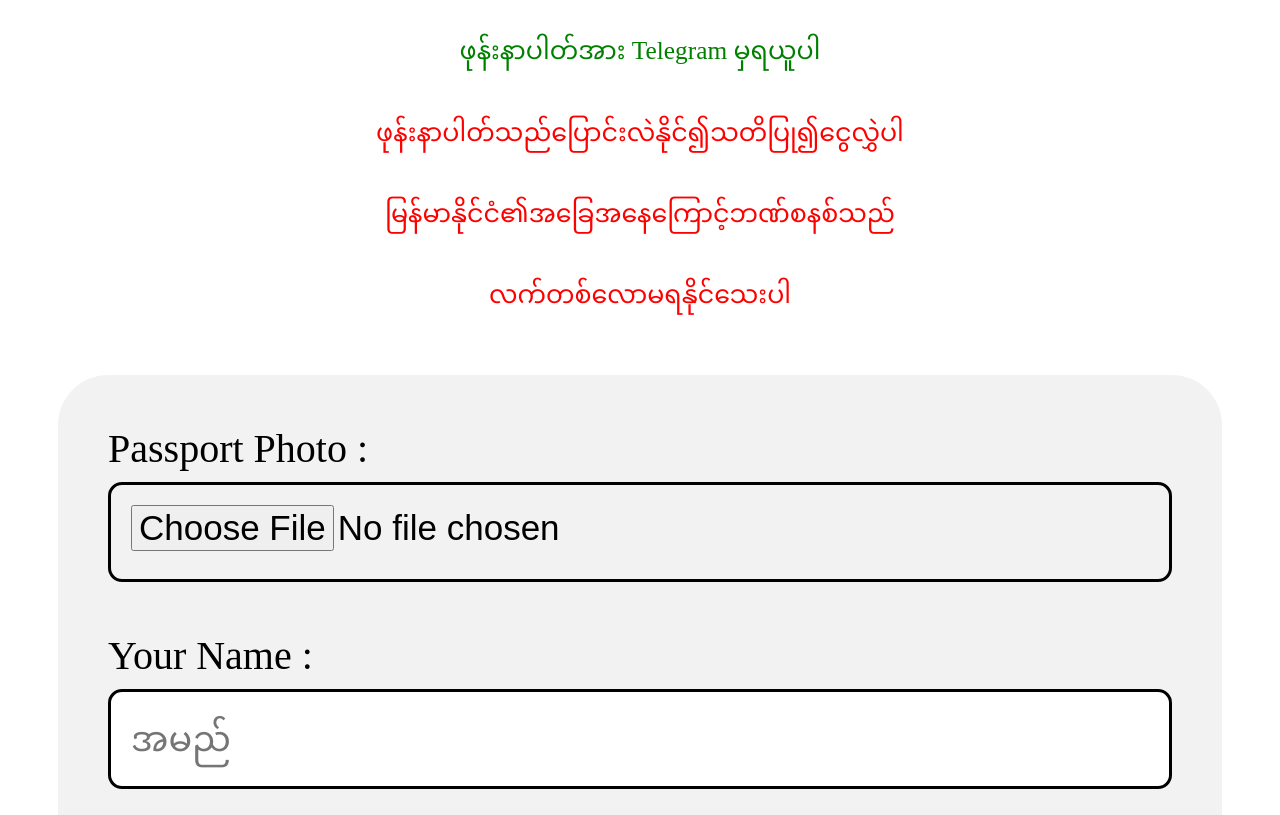
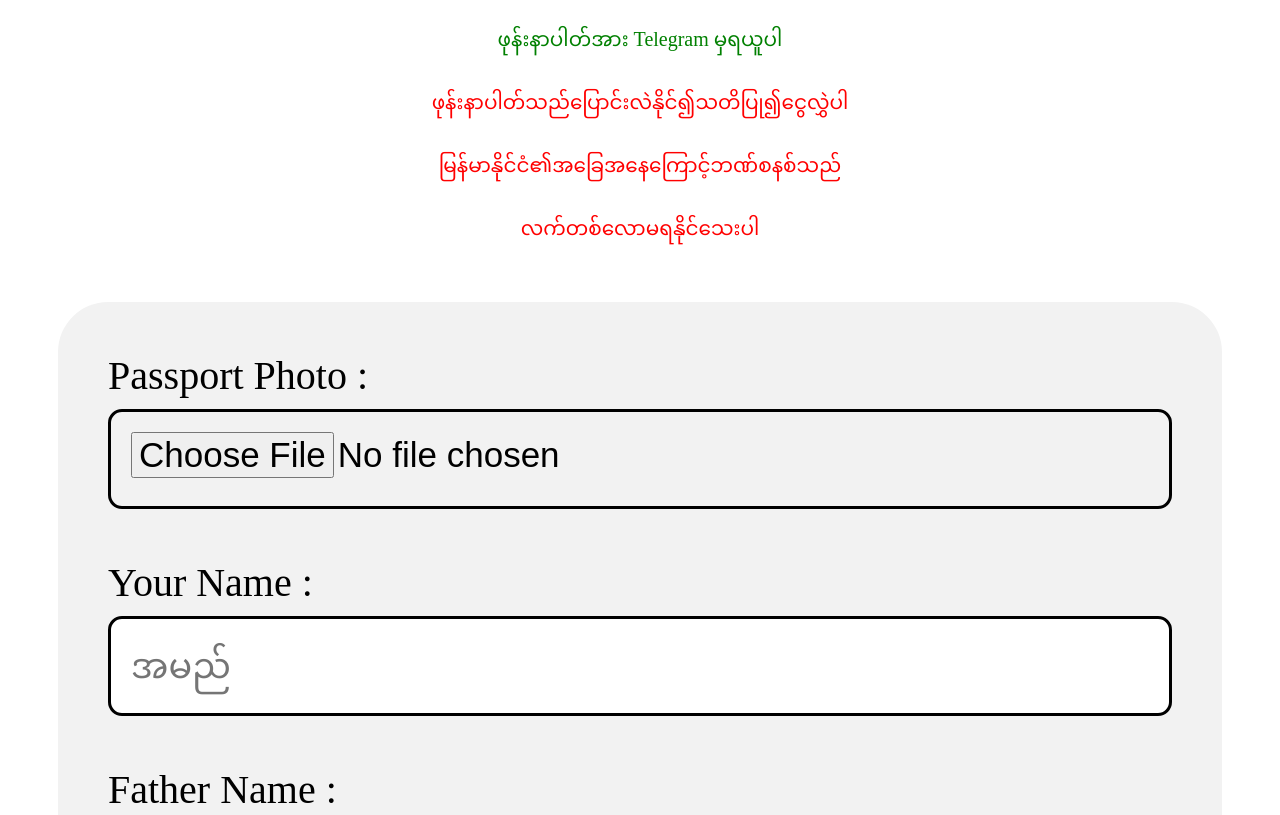
Before and after one commit to M-F-D/MFD, a plain HTML site: page de.html in a window 1280 px wide. Shown: the top 815 px of the page. Drawn offline with Linux system fonts and the light colour scheme.

Commit message:
Update styles.css

```diff
--- a/styles.css
+++ b/styles.css
@@ -28,14 +28,14 @@ p.red
 {
   width:100%;
   color:Red;
-  font-size:19pt;
+  font-size:15pt;
   text-align:center;
 }
 p.green
 {
   width:100%;
   color:Green;
-  font-size:19pt;
+  font-size:15pt;
   text-align:center;
 }
 button
```
